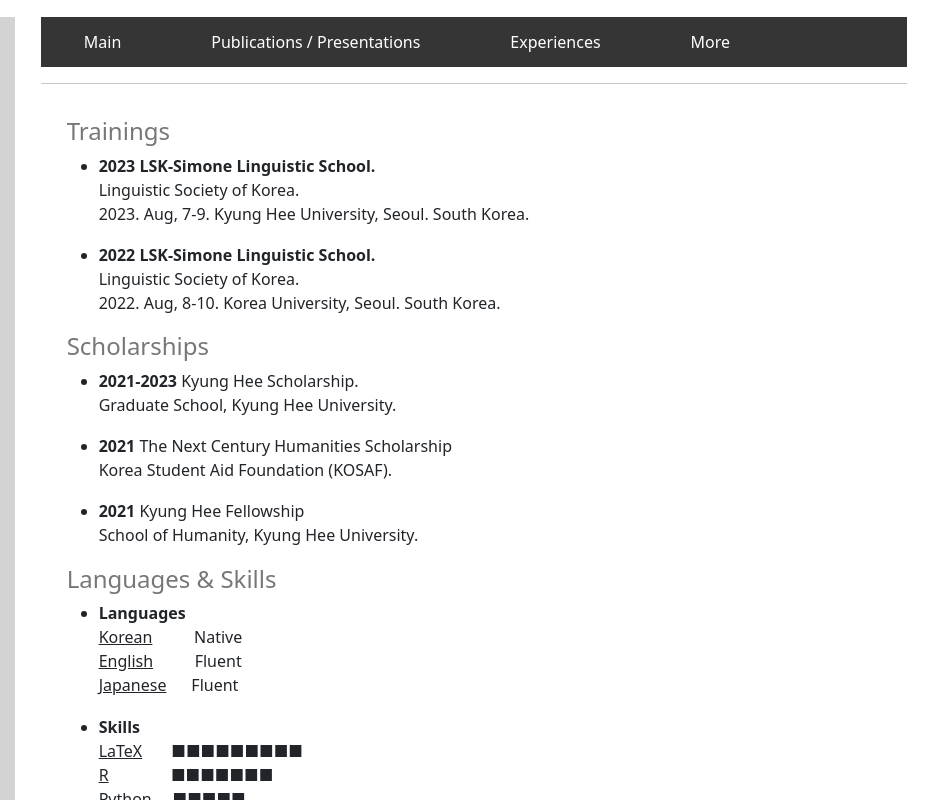
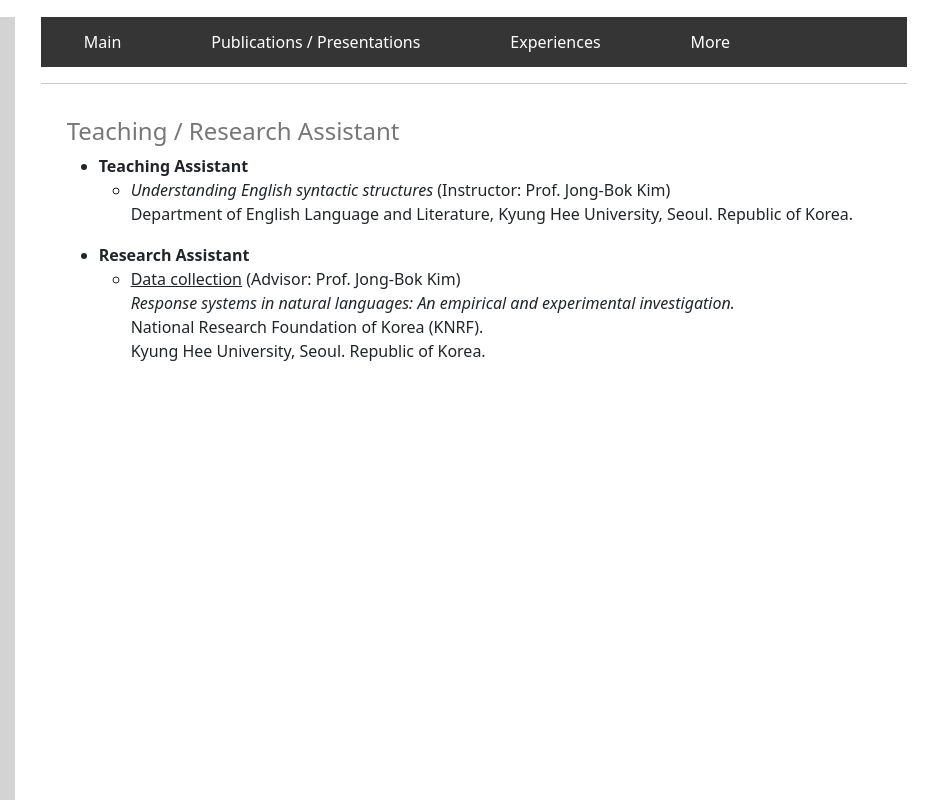
Before and after one commit to youngyu0406/cv, a plain HTML site: page menu/more.html in a window 1280 px wide. Shown: the top 800 px of the page, 345-1280 px from the left. Drawn offline with nearby package versions, Linux system fonts and the light colour scheme.

Commit message:
230815_update

```diff
--- a/menu/more.html
+++ b/menu/more.html
@@ -3,7 +3,7 @@
 <head>
     <meta charset="UTF-8">
     <!--<meta name="viewport" content="width=device-width, initial-scale=1.0">-->
-    <title>More</title>
+    <title>Experiences</title>
     <link rel="stylesheet" href="https://maxcdn.bootstrapcdn.com/font-awesome/4.7.0/css/font-awesome.min.css">
     <link href="https://cdn.jsdelivr.net/npm/bootstrap@5.3.1/dist/css/bootstrap.min.css" rel="stylesheet" integrity="sha384-4bw+/aepP/YC94hEpVNVgiZdgIC5+VKNBQNGCHeKRQN+PtmoHDEXuppvnDJzQIu9" crossorigin="anonymous">
     <link href="style.css" rel="stylesheet">
@@ -107,63 +107,64 @@ padding:2ex
         <body>
         <div class="main_content">
             <h4 class="sub_title">
-                Trainings
+                Teaching / Research Assistant
                     </h4>
                     <ul>
                         <li class="extended">
-                        <b>2023 LSK-Simone Linguistic School.</b><br>
-                        Linguistic Society of Korea.<br>
-                        2023. Aug, 7-9. Kyung Hee University, Seoul. South Korea.
-                        </il>
+                            <b>Teaching Assistant</b>
+                            <ul>
+                                <li>
+                                    <i>Understanding English syntactic structures</i> (Instructor: Prof. Jong-Bok Kim)<br>
+                                    Department of English Language and Literature, Kyung Hee University, Seoul. Republic of Korea.
+                                </li>
+                            </ul>
+                        <li class="extended">
+                            <b>Research Assistant</b>
+                             <ul>
+                                <li>
+                                    <u>Data collection</u> (Advisor: Prof. Jong-Bok Kim)<br>
+                                    <i>Response systems in natural languages: An empirical and experimental investigation.</i><br>
+                                    National Research Foundation of Korea (KNRF).<br>
+                                    Kyung Hee University, Seoul. Republic of Korea.
+                                </li>
+                             </ul>
 
-                        <li class="extended">
-                        <b>2022 LSK-Simone Linguistic School.</b><br>
-                        Linguistic Society of Korea.<br>
-                        2022. Aug, 8-10. Korea University, Seoul. South Korea.
+
+
                         </il>
                     </ul>
+            <br>
+            <!--
+            <h4 class="sub_title">
+                Working Experiences
+                    </h4>
+                <ul>
+                    <li>
+                        <b>Conference Assistant</b><br>
+                        <ul>
+                            <li>
+                                <u>2023 LSK Summer Conference</u><br>
+                                The Linguistic Society of Korea (LSK).<br>
+                                2023. Aug, 10. Kyung Hee University, Seoul. Republic of Korea.
+                            </li>
+                            <li>
+                                <u>2022 LSK Winter Conference</u><br>
+                                The Linguistic Society of Korea (LSK).<br>
+                                2022. Dec, 10. Korea University, Seoul. Republic of Korea.
+                            </li>
+                        </ul>
+                    </li>
+                    <br>
+                    <li>
+                        <b>Department Officer</b><br>
+                        Department of English Language and Literature.<br>
+                        2022. Kyung Hee University, Seoul. Republic of Korea.
 
-            <h4 class="sub_title">
-                Scholarships
-                    </h4>
-                    <ul>
-                        <li class="extended">
-                        <b>2021-2023</b> Kyung Hee Scholarship.<br>
-                        Graduate School, Kyung Hee University.<br>
-                        </il>
+                    </li>
 
-                        <li class="extended">
-                        <b>2021</b> The Next Century Humanities Scholarship<br>
-                        Korea Student Aid Foundation (KOSAF).<br>
-                        </il>
 
-                        <li class="extended">
-                        <b>2021</b> Kyung Hee Fellowship<br>
-                        School of Humanity, Kyung Hee University.<br>
-                        </il>
-
-                    </ul>
-
-            <h4 class="sub_title">
-                Languages & Skills
-                    </h4>
-                        <ul>
-                            <li class="extended">
-                            <b>Languages</b><br>
-                            <u>Korean</u>&nbsp; &nbsp; &nbsp; &nbsp; &nbsp; Native	<br>
-                            <u>English</u>&nbsp; &nbsp; &nbsp; &nbsp; &nbsp; Fluent	<br>
-                            <u>Japanese</u>&nbsp; &nbsp; &nbsp; Fluent	<br>
-	                    </il>
-
-                            <li class="extended">
-                            <b>Skills</b><br>
-                            <u>LaTeX</u>	&nbsp; &nbsp; &nbsp; ■■■■■■■■■	<br>
-                            <u>R</u>		&nbsp; &nbsp; &nbsp; &nbsp; &nbsp; &nbsp; &nbsp; ■■■■■■■	<br>
-                            <u>Python</u>	&nbsp; &nbsp; ■■■■■	<br>
-                            <u>HTML</u>	    &nbsp; &nbsp; &nbsp; ■■■■
-	                    </il>
-                        </ul>
-
+                </ul>
+            -->
         </div>
             <script src="https://cdn.jsdelivr.net/npm/bootstrap@5.3.1/dist/js/bootstrap.bundle.min.js" integrity="sha384-HwwvtgBNo3bZJJLYd8oVXjrBZt8cqVSpeBNS5n7C8IVInixGAoxmnlMuBnhbgrkm" crossorigin="anonymous"></script>
         </body>
--- a/menu/style.css
+++ b/menu/style.css
@@ -45,3 +45,10 @@ margin-bottom: 1ex;
 li.extended {
   margin-bottom: 2ex;
 }
+
+li.sub_list {
+  /*list-style-type: "-";*/
+  list-style-type: none;
+  margin-top: -.5ex;
+  margin-bottom: 1.5ex;
+}
```
Also changed, not shown: style.css (+7 -0 lines).
